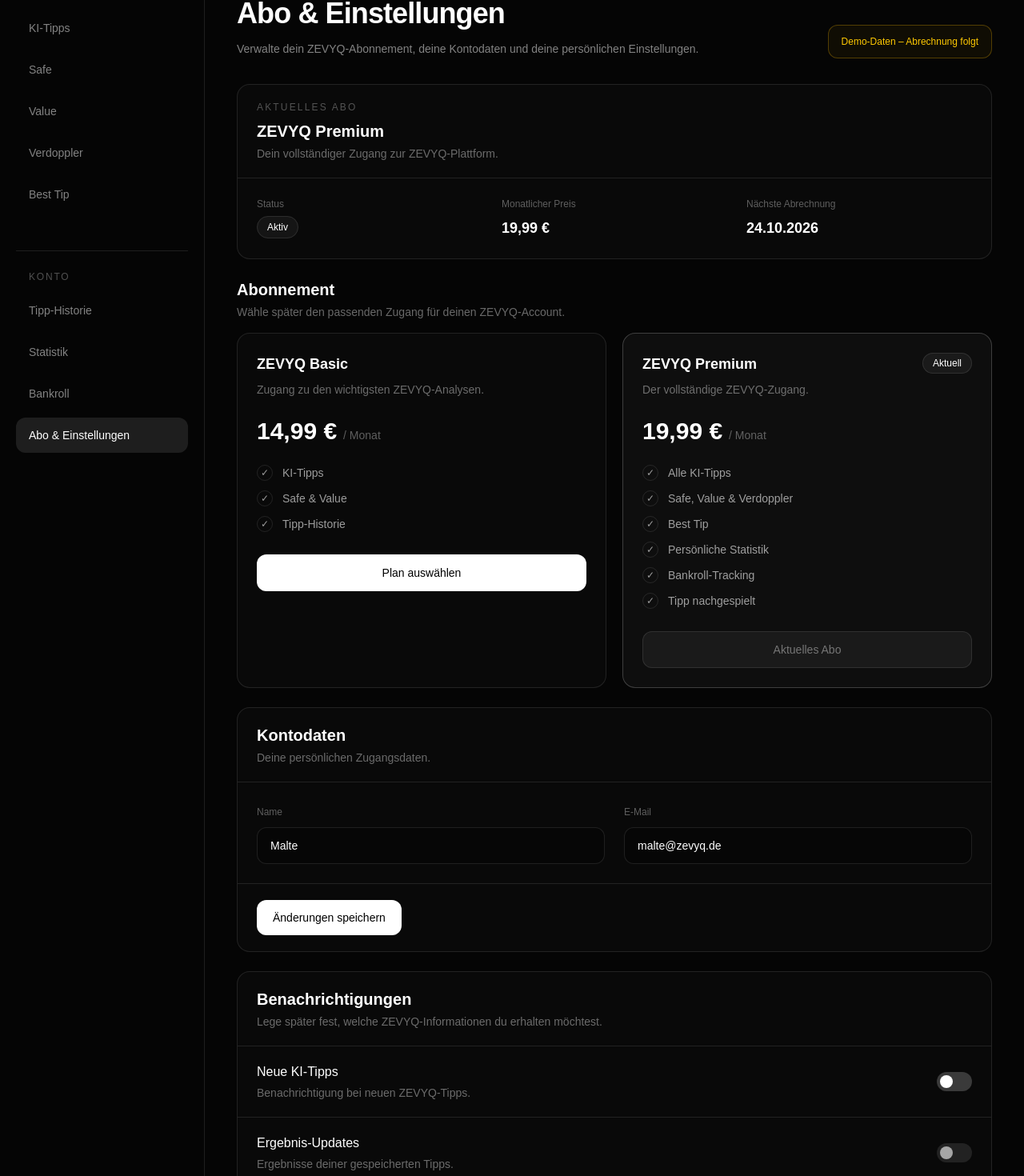
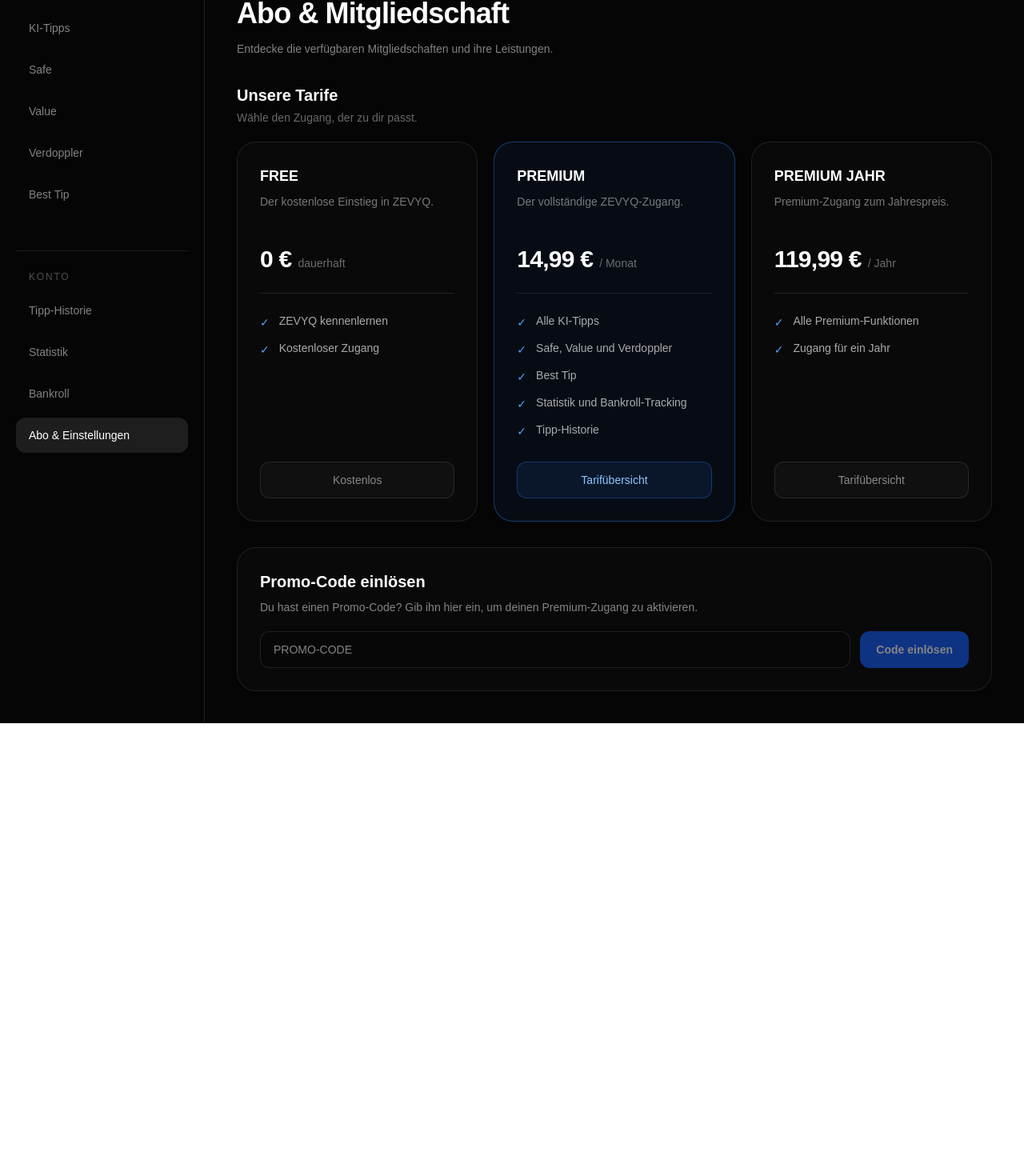
Before and after one commit to zevyq/zevyq-website, a Next.js app: page /settings in a window 1280 px wide. Shown: the part 160-1630 px from the top of the page at 80% size. After the commit the page ends 1064 px from the top, so only its background shows below. Built offline with nearby package versions, Linux system fonts and the light colour scheme.

Commit message:
Standardize premium labels and add promo code redemption

```diff
--- a/app/(app)/settings/page.tsx
+++ b/app/(app)/settings/page.tsx
@@ -1,307 +1,232 @@
+"use client";
+
+import { useState } from "react";
+
 const plans = [
   {
-    name: "ZEVYQ Basic",
-    price: "14,99 €",
-    description: "Zugang zu den wichtigsten ZEVYQ-Analysen.",
-    features: [
-      "KI-Tipps",
-      "Safe & Value",
-      "Tipp-Historie",
-    ],
-    current: false,
+    name: "FREE",
+    price: "0 €",
+    period: "dauerhaft",
+    description: "Der kostenlose Einstieg in ZEVYQ.",
+    features: ["ZEVYQ kennenlernen", "Kostenloser Zugang"],
+    accent: false,
   },
   {
-    name: "ZEVYQ Premium",
-    price: "19,99 €",
+    name: "PREMIUM",
+    price: "14,99 €",
+    period: "/ Monat",
     description: "Der vollständige ZEVYQ-Zugang.",
     features: [
       "Alle KI-Tipps",
-      "Safe, Value & Verdoppler",
+      "Safe, Value und Verdoppler",
       "Best Tip",
-      "Persönliche Statistik",
-      "Bankroll-Tracking",
-      "Tipp nachgespielt",
+      "Statistik und Bankroll-Tracking",
+      "Tipp-Historie",
     ],
-    current: true,
+    accent: true,
+  },
+  {
+    name: "PREMIUM JAHR",
+    price: "119,99 €",
+    period: "/ Jahr",
+    description: "Premium-Zugang zum Jahrespreis.",
+    features: [
+      "Alle Premium-Funktionen",
+      "Zugang für ein Jahr",
+    ],
+    accent: false,
   },
 ];
 
 export default function SettingsPage() {
+  const [promoCode, setPromoCode] = useState("");
+  const [promoMessage, setPromoMessage] = useState("");
+  const [promoError, setPromoError] = useState(false);
+  const [promoLoading, setPromoLoading] = useState(false);
+
+  async function redeemPromoCode() {
+    const code = promoCode.trim().toUpperCase();
+    if (!code || promoLoading) return;
+
+    const token = localStorage.getItem("zevyq_access_token");
+    const storedUser = localStorage.getItem("zevyq_user");
+
+    if (!token || !storedUser) {
+      setPromoError(true);
+      setPromoMessage("Bitte melde dich erneut an.");
+      return;
+    }
+
+    let user;
+    try {
+      user = JSON.parse(storedUser);
+    } catch {
+      setPromoError(true);
+      setPromoMessage("Deine Sitzung ist ungültig. Bitte melde dich erneut an.");
+      return;
+    }
+
+    if (!user?.user_id) {
+      setPromoError(true);
+      setPromoMessage("Dein Benutzerkonto konnte nicht erkannt werden.");
+      return;
+    }
+
+    setPromoLoading(true);
+    setPromoMessage("");
+    setPromoError(false);
+
+    try {
+      const apiUrl = process.env.NEXT_PUBLIC_API_URL || "http://127.0.0.1:8001";
+      const response = await fetch(
+        `${apiUrl}/users/${encodeURIComponent(user.user_id)}/promo/redeem`,
+        {
+          method: "POST",
+          headers: {
+            "Content-Type": "application/json",
+            Authorization: `Bearer ${token}`,
+          },
+          body: JSON.stringify({ code }),
+        },
+      );
+
+      const result = await response.json().catch(() => null);
+
+      if (!response.ok) {
+        throw new Error(result?.detail || "Der Promo-Code konnte nicht eingelöst werden.");
+      }
+
+      setPromoCode("");
+      setPromoMessage(
+        `Code erfolgreich eingelöst! Premium für ${result.premium_days} Tage aktiviert.`,
+      );
+    } catch (error) {
+      setPromoError(true);
+      setPromoMessage(
+        error instanceof Error
+          ? error.message
+          : "Der Promo-Code konnte nicht eingelöst werden.",
+      );
+    } finally {
+      setPromoLoading(false);
+    }
+  }
   return (
-    <div className="px-6 py-10 lg:px-10">
-      <div className="mx-auto max-w-6xl">
-        {/* Header */}
-        <div className="mb-8 flex flex-col justify-between gap-5 sm:flex-row sm:items-end">
-          <div>
-            <div className="mb-2 text-sm text-white/40">
-              ZEVYQ Konto
-            </div>
+    <main className="px-4 py-8 sm:px-6 sm:py-10 lg:px-10">
+      <div className="mx-auto max-w-5xl">
+        <header className="mb-8">
+          <p className="mb-2 text-sm text-blue-400">ZEVYQ Konto</p>
+          <h1 className="text-3xl font-bold tracking-tight sm:text-4xl">
+            Abo & Mitgliedschaft
+          </h1>
+          <p className="mt-3 max-w-2xl text-sm leading-6 text-white/50">
+            Entdecke die verfügbaren Mitgliedschaften und ihre Leistungen.
+          </p>
+        </header>
 
-            <h1 className="text-3xl font-bold tracking-tight sm:text-4xl">
-              Abo & Einstellungen
-            </h1>
-
-            <p className="mt-3 max-w-2xl text-sm leading-6 text-white/50">
-              Verwalte dein ZEVYQ-Abonnement, deine Kontodaten und deine
-              persönlichen Einstellungen.
+        <section>
+          <div className="mb-5">
+            <h2 className="text-xl font-semibold">Unsere Tarife</h2>
+            <p className="mt-1 text-sm text-white/40">
+              Wähle den Zugang, der zu dir passt.
             </p>
           </div>
 
-          <div className="rounded-xl border border-yellow-500/30 bg-yellow-500/5 px-4 py-3 text-xs text-yellow-400">
-            Demo-Daten – Abrechnung folgt
-          </div>
-        </div>
-
-        {/* Current subscription */}
-        <section className="rounded-2xl border border-white/10 bg-white/[0.02]">
-          <div className="border-b border-white/10 px-6 py-5">
-            <div className="text-xs uppercase tracking-[0.18em] text-white/30">
-              Aktuelles Abo
-            </div>
-
-            <h2 className="mt-2 text-xl font-semibold">
-              ZEVYQ Premium
-            </h2>
-
-            <p className="mt-1 text-sm text-white/40">
-              Dein vollständiger Zugang zur ZEVYQ-Plattform.
-            </p>
-          </div>
-
-          <div className="grid gap-6 px-6 py-6 md:grid-cols-3">
-            <div>
-              <div className="text-xs text-white/35">
-                Status
-              </div>
-
-              <div className="mt-2">
-                <span className="rounded-full border border-white/10 bg-white/5 px-3 py-1.5 text-xs font-medium">
-                  Aktiv
-                </span>
-              </div>
-            </div>
-
-            <div>
-              <div className="text-xs text-white/35">
-                Monatlicher Preis
-              </div>
-
-              <div className="mt-2 text-lg font-semibold">
-                19,99 €
-              </div>
-            </div>
-
-            <div>
-              <div className="text-xs text-white/35">
-                Nächste Abrechnung
-              </div>
-
-              <div className="mt-2 text-lg font-semibold">
-                24.10.2026
-              </div>
-            </div>
-          </div>
-        </section>
-
-        {/* Plans */}
-        <section className="mt-6">
-          <div className="mb-4">
-            <h2 className="text-xl font-semibold">
-              Abonnement
-            </h2>
-
-            <p className="mt-1 text-sm text-white/40">
-              Wähle später den passenden Zugang für deinen ZEVYQ-Account.
-            </p>
-          </div>
-
-          <div className="grid gap-5 md:grid-cols-2">
+          <div className="grid gap-5 md:grid-cols-3">
             {plans.map((plan) => (
-              <div
+              <article
                 key={plan.name}
-                className={`rounded-2xl border p-6 ${
-                  plan.current
-                    ? "border-white/20 bg-white/[0.04]"
-                    : "border-white/10 bg-white/[0.02]"
+                className={`flex flex-col rounded-3xl border p-6 sm:p-7 ${
+                  plan.accent
+                    ? "border-blue-500/40 bg-blue-500/[0.06]"
+                    : "border-white/[0.09] bg-white/[0.02]"
                 }`}
               >
-                <div className="flex items-start justify-between gap-4">
-                  <div>
-                    <h3 className="text-lg font-semibold">
-                      {plan.name}
-                    </h3>
-
-                    <p className="mt-2 text-sm text-white/40">
+                <div className="flex-1">
+                  <h3 className="text-lg font-semibold">{plan.name}</h3>
+                  <p className="mt-2 min-h-10 text-sm leading-5 text-white/45">
                     {plan.description}
                   </p>
-                  </div>
 
-                  {plan.current && (
-                    <span className="rounded-full border border-white/10 bg-white/5 px-3 py-1 text-xs">
-                      Aktuell
-                    </span>
-                  )}
-                </div>
-
-                <div className="mt-6">
-                  <span className="text-3xl font-bold">
+                  <div className="mt-6 flex flex-wrap items-baseline gap-x-2 gap-y-1">
+                    <span className="text-3xl font-bold tracking-tight">
                       {plan.price}
                     </span>
-
-                  <span className="ml-2 text-sm text-white/35">
-                    / Monat
+                    <span className="text-sm text-white/40">
+                      {plan.period}
                     </span>
                   </div>
 
-                <div className="mt-6 space-y-3">
+                  <div className="my-6 h-px bg-white/10" />
+
+                  <ul className="space-y-3">
                     {plan.features.map((feature) => (
-                    <div
+                      <li
                         key={feature}
-                      className="flex items-center gap-3 text-sm text-white/60"
+                        className="flex items-start gap-3 text-sm text-white/65"
                       >
-                      <span className="flex h-5 w-5 items-center justify-center rounded-full border border-white/10 text-xs">
+                        <span className="mt-0.5 text-blue-400" aria-hidden="true">
                           ✓
                         </span>
-
-                      {feature}
-                    </div>
+                        <span>{feature}</span>
+                      </li>
                     ))}
+                  </ul>
                 </div>
 
-                <button
-                  type="button"
-                  disabled={plan.current}
-                  className={`mt-7 w-full rounded-xl px-4 py-3 text-sm font-medium transition ${
-                    plan.current
-                      ? "cursor-default border border-white/10 bg-white/5 text-white/40"
-                      : "border border-white/15 bg-white text-black hover:bg-white/90"
+                <div
+                  className={`mt-7 rounded-xl px-4 py-3 text-center text-sm font-medium ${
+                    plan.accent
+                      ? "border border-blue-500/30 bg-blue-500/10 text-blue-300"
+                      : "border border-white/10 bg-white/[0.03] text-white/50"
                   }`}
                 >
-                  {plan.current
-                    ? "Aktuelles Abo"
-                    : "Plan auswählen"}
-                </button>
+                  {plan.name === "FREE" ? "Kostenlos" : "Tarifübersicht"}
                 </div>
+              </article>
             ))}
           </div>
         </section>
 
-        {/* Account */}
-        <section className="mt-6 rounded-2xl border border-white/10 bg-white/[0.02]">
-          <div className="border-b border-white/10 px-6 py-5">
-            <h2 className="text-xl font-semibold">
-              Kontodaten
-            </h2>
-
-            <p className="mt-1 text-sm text-white/40">
-              Deine persönlichen Zugangsdaten.
+        <section className="mt-8 rounded-3xl border border-white/[0.09] bg-white/[0.02] p-6 sm:p-7">
+          <h2 className="text-xl font-semibold">Promo-Code einlösen</h2>
+          <p className="mt-2 text-sm text-white/50">
+            Du hast einen Promo-Code? Gib ihn hier ein, um deinen Premium-Zugang zu aktivieren.
           </p>
-          </div>
-
-          <div className="grid gap-6 px-6 py-6 md:grid-cols-2">
-            <div>
-              <label className="text-xs text-white/35">
-                Name
-              </label>
-
+          <form
+            className="mt-5 flex flex-col gap-3 sm:flex-row"
+            onSubmit={(event) => {
+              event.preventDefault();
+              void redeemPromoCode();
+            }}
+          >
             <input
-                type="text"
-                defaultValue="Malte"
-                className="mt-2 w-full rounded-xl border border-white/10 bg-black/30 px-4 py-3 text-sm outline-none placeholder:text-white/20 focus:border-white/25"
+              value={promoCode}
+              onChange={(event) => setPromoCode(event.target.value.toUpperCase())}
+              placeholder="PROMO-CODE"
+              aria-label="Promo-Code"
+              autoComplete="off"
+              className="min-w-0 flex-1 rounded-xl border border-white/10 bg-black/20 px-4 py-3 text-sm text-white outline-none focus:border-blue-500/60"
+              maxLength={80}
             />
-            </div>
-
-            <div>
-              <label className="text-xs text-white/35">
-                E-Mail
-              </label>
-
-              <input
-                type="email"
-                defaultValue="malte@zevyq.de"
-                className="mt-2 w-full rounded-xl border border-white/10 bg-black/30 px-4 py-3 text-sm outline-none placeholder:text-white/20 focus:border-white/25"
-              />
-            </div>
-          </div>
-
-          <div className="border-t border-white/10 px-6 py-5">
             <button
-              type="button"
-              className="rounded-xl bg-white px-5 py-3 text-sm font-medium text-black hover:bg-white/90"
+              type="submit"
+              disabled={promoLoading || !promoCode.trim()}
+              className="rounded-xl bg-blue-600 px-5 py-3 text-sm font-semibold text-white transition hover:bg-blue-500 disabled:cursor-not-allowed disabled:opacity-50"
             >
-              Änderungen speichern
+              {promoLoading ? "Wird eingelöst …" : "Code einlösen"}
             </button>
-          </div>
-        </section>
-
-        {/* Notifications */}
-        <section className="mt-6 rounded-2xl border border-white/10 bg-white/[0.02]">
-          <div className="border-b border-white/10 px-6 py-5">
-            <h2 className="text-xl font-semibold">
-              Benachrichtigungen
-            </h2>
-
-            <p className="mt-1 text-sm text-white/40">
-              Lege später fest, welche ZEVYQ-Informationen du erhalten
-              möchtest.
+          </form>
+          {promoMessage && (
+            <p
+              role="status"
+              className={`mt-4 text-sm ${promoError ? "text-red-300" : "text-emerald-300"}`}
+            >
+              {promoMessage}
             </p>
-          </div>
-
-          <div className="divide-y divide-white/10">
-            <div className="flex items-center justify-between gap-5 px-6 py-5">
-              <div>
-                <div className="font-medium">
-                  Neue KI-Tipps
-                </div>
-
-                <div className="mt-1 text-sm text-white/40">
-                  Benachrichtigung bei neuen ZEVYQ-Tipps.
-                </div>
-              </div>
-
-              <div className="h-6 w-11 rounded-full bg-white/20 p-1">
-                <div className="h-4 w-4 rounded-full bg-white" />
-              </div>
-            </div>
-
-            <div className="flex items-center justify-between gap-5 px-6 py-5">
-              <div>
-                <div className="font-medium">
-                  Ergebnis-Updates
-                </div>
-
-                <div className="mt-1 text-sm text-white/40">
-                  Ergebnisse deiner gespeicherten Tipps.
-                </div>
-              </div>
-
-              <div className="h-6 w-11 rounded-full bg-white/10 p-1">
-                <div className="h-4 w-4 rounded-full bg-white/60" />
-              </div>
-            </div>
-          </div>
-        </section>
-
-        {/* Danger zone */}
-        <section className="mt-6 rounded-2xl border border-red-500/20 bg-red-500/[0.02] p-6">
-          <h2 className="font-semibold text-red-300">
-            Konto
-          </h2>
-
-          <p className="mt-2 text-sm leading-6 text-white/40">
-            Die Funktionen zum Abmelden, Kündigen und Löschen des
-            Accounts werden mit dem echten Benutzer- und
-            Abrechnungssystem verbunden.
-          </p>
-
-          <button
-            type="button"
-            className="mt-5 rounded-xl border border-red-500/20 px-4 py-3 text-sm text-red-300"
-          >
-            Abmelden
-          </button>
+          )}
         </section>
       </div>
-    </div>
+    </main>
   );
 }
--- a/app/(app)/settings/profile/page.tsx
+++ b/app/(app)/settings/profile/page.tsx
@@ -123,7 +123,7 @@
                   </span>
                   {isPro && (
                     <span className="rounded-full border border-blue-300/30 bg-blue-400/10 px-2.5 py-1 text-[10px] font-bold tracking-wider text-blue-200">
-                      PRO MEMBER
+                      PREMIUM MEMBER
                     </span>
                   )}
                 </div>
```
Lines whose indentation alone changed are shown as unchanged.
